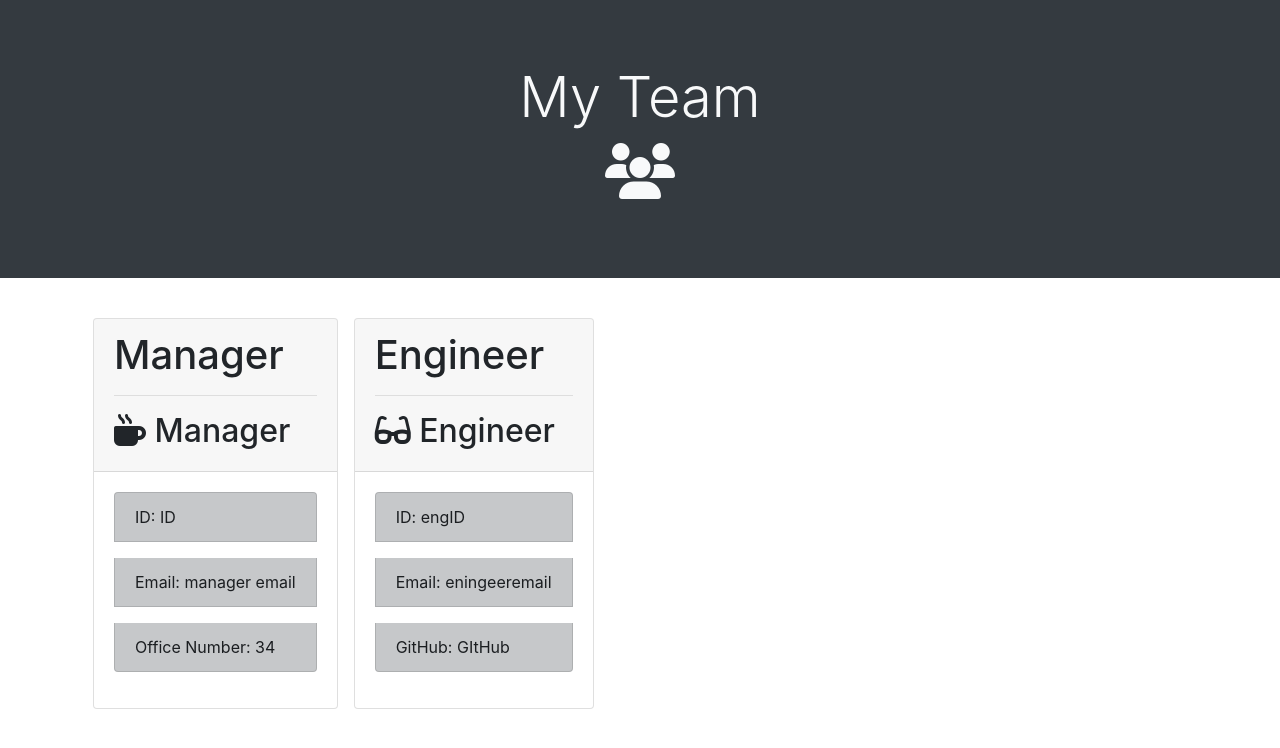
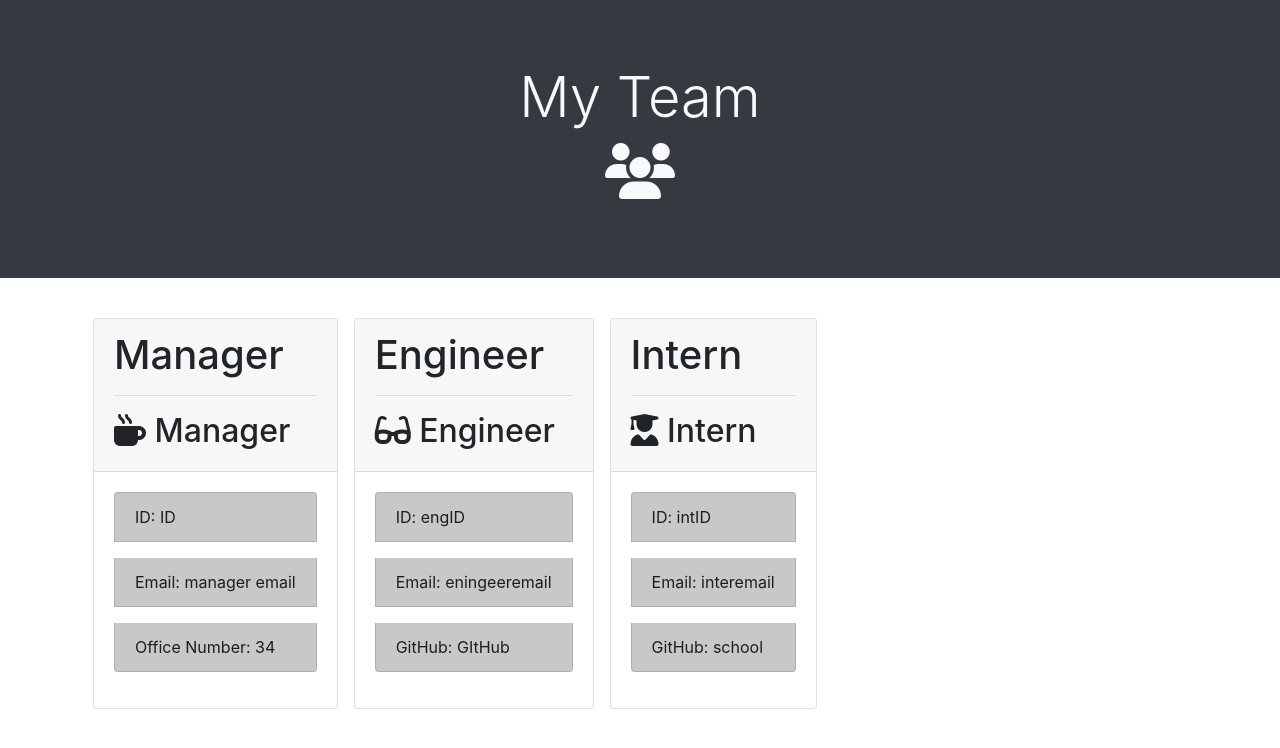
Before and after one commit to PROX-E/Homework-Template-Engine---Employee-Summary, a plain HTML site: page Team.html in a window 1280 px wide. Drawn offline with nearby package versions, Linux system fonts and the light colour scheme.

Commit message:
add intern html display

```diff
--- a/Team.html
+++ b/Team.html
@@ -50,7 +50,21 @@
     </div>
 </div>
 <!---===============END OF ENGINEER CODE BLOCK====================-->
-
+<div class="card m-2">
+    <div class="card-header">
+        <h1>Intern</h1>
+        <hr>
+        <h2><i class="fas fa-user-graduate"></i> Intern</h2>
+    </div>
+    <div class= "card-body">
+            <div class="list-group">
+                <p class="list-group-item list-group-item-action list-group-item-dark">ID: <span>intID</span></p>
+                <p class="list-group-item list-group-item-action list-group-item-dark">Email: <span>interemail</span></p>
+                <p class="list-group-item list-group-item-action list-group-item-dark">GitHub: <span>school</span></p>
+            </div>
+    </div>
+</div>
+<!---===============END OF INTERN CODE BLOCK====================-->
             </div>
         </div>
     </div>
```
